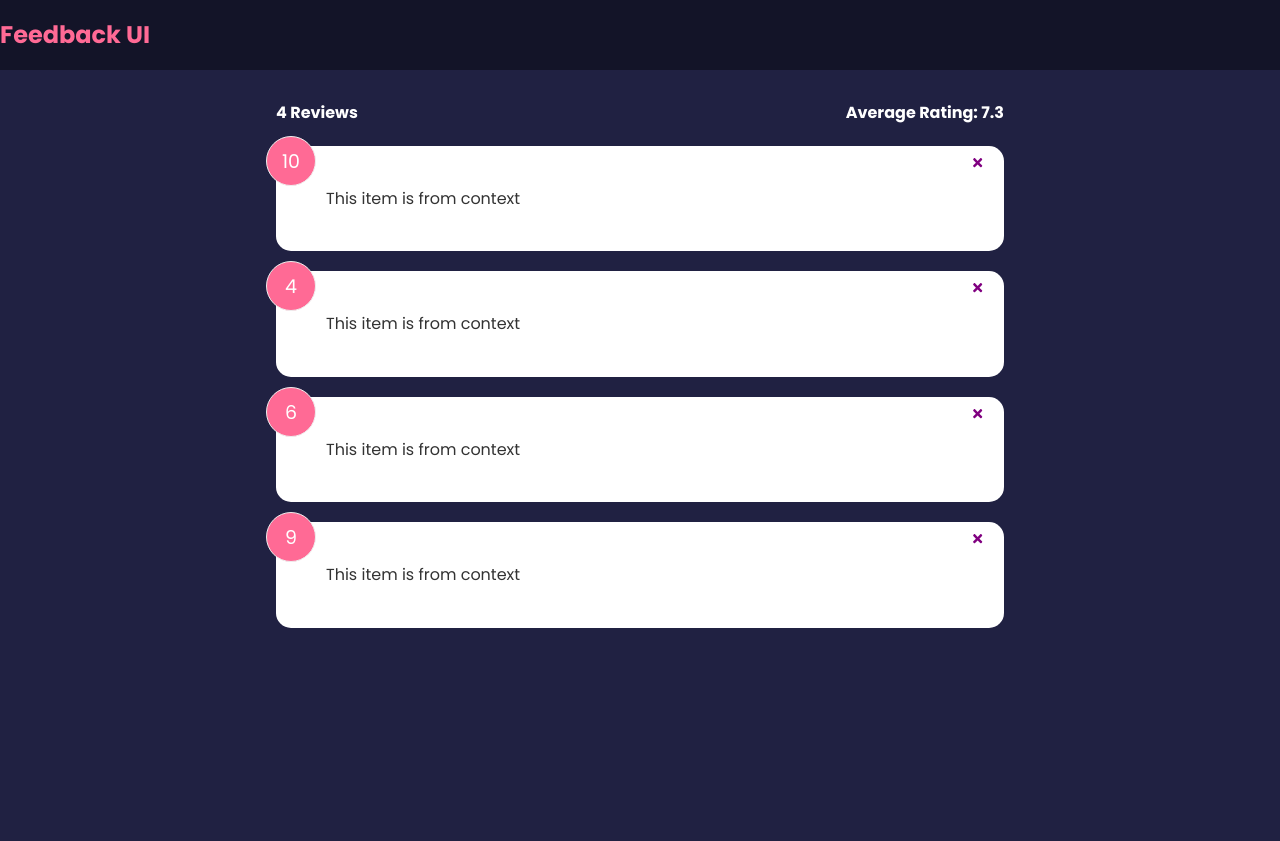
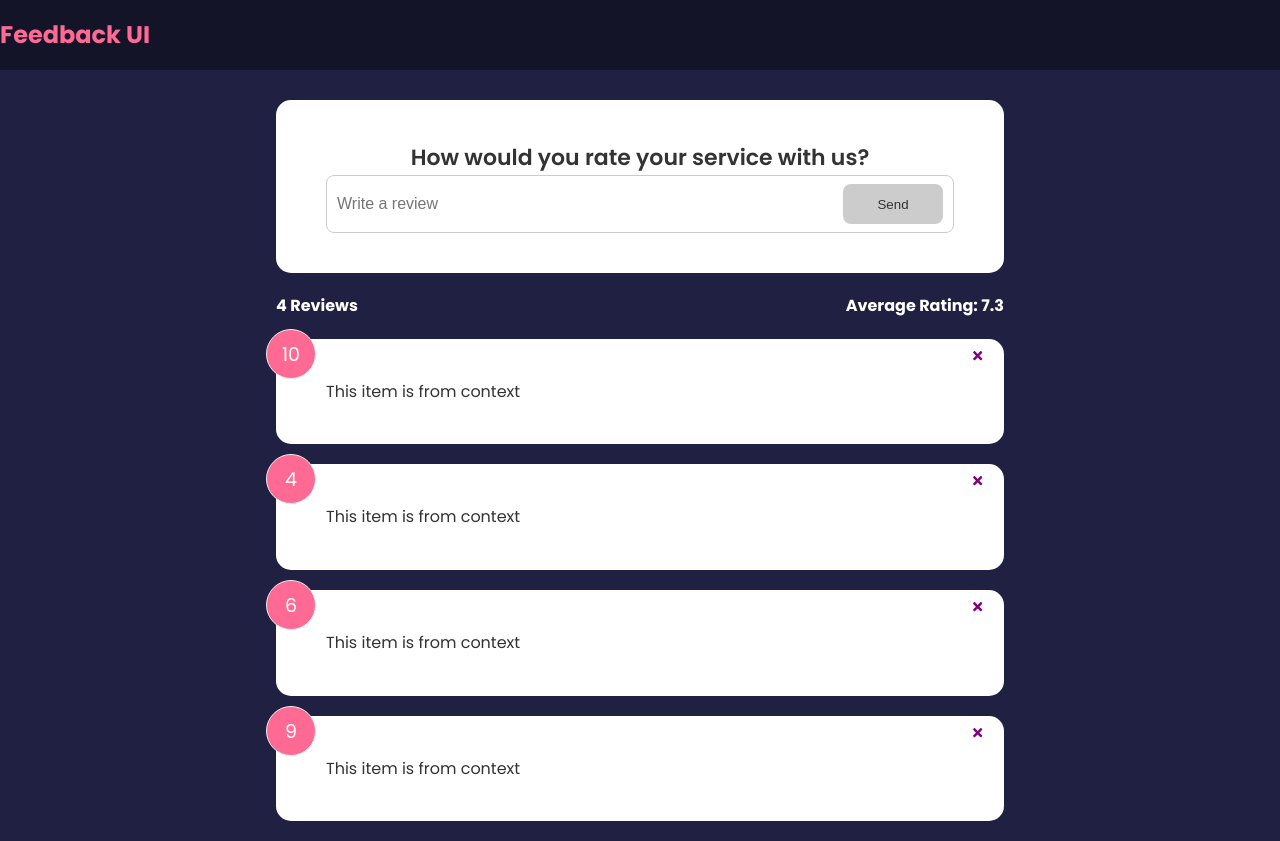
Before and after one commit to Frostblazer/feedback-app, a React (Create React App) app: page / in a window 1280 px wide. Before the commit the page ends 800 px from the top, so only its background shows below. Built offline with nearby package versions, Linux system fonts and the light colour scheme.

Commit message:
Created button component, added state to form, and validation.

```diff
--- a/src/App.js
+++ b/src/App.js
@@ -2,6 +2,7 @@
 import Header from "./components/Header";
 import FeedbackData from "./data/feedbackdata";
 import FeedbackStats from "./components/FeedbackStats";
+import FeedbackForm from "./components/FeedbackForm";
 
 import FeedbackList from "./components/FeedbackList";
 
@@ -18,6 +19,7 @@
     <>
       <Header />
       <div className="container">
+        <FeedbackForm />
         <FeedbackStats feedback={feedback} />
         <FeedbackList feedback={feedback} handleDelete={deleteFeedback} />
       </div>
--- /dev/null
+++ b/src/components/FeedbackForm.jsx
@@ -0,0 +1,46 @@
+import React from "react";
+import Card from "./shared/Card";
+import { useState } from "react";
+import Button from "./shared/Button";
+
+function FeedbackForm() {
+  const [text, setText] = useState("");
+  const [btnDisabled, setBtnDisabled] = useState(true);
+  const [message, setMessage] = useState("");
+
+  const handleTextChange = (e) => {
+    if (text === " ") {
+      setBtnDisabled(true);
+      setMessage(true);
+    } else if (text !== " " && text.trim().length <= 10) {
+      setMessage("Text must be at least 10 characters");
+      setBtnDisabled(true);
+    } else {
+      setMessage(null);
+      setBtnDisabled(false);
+    }
+    setText(e.target.value);
+  };
+  return (
+    <Card>
+      <form>
+        <h2>How would you rate your service with us?</h2>
+        {/* todo rating select component */}
+        <div className="input-group">
+          <input
+            onChange={handleTextChange}
+            type="text"
+            placeholder="Write a review"
+            value={text}
+          />
+          <Button type="submit" isDisabled={btnDisabled}>
+            Send
+          </Button>
+        </div>
+        {message && <div className="message">{message}</div>}
+      </form>
+    </Card>
+  );
+}
+
+export default FeedbackForm;
--- /dev/null
+++ b/src/components/shared/Button.jsx
@@ -0,0 +1,25 @@
+import React from "react";
+import PropTypes from "prop-types";
+
+function Button({ children, version, type, isDisabled }) {
+  return (
+    <button type={type} disabled={isDisabled} className={`btn btn-${version}`}>
+      {children}
+    </button>
+  );
+}
+
+Button.defaultProps = {
+  version: "primary",
+  type: "button",
+  isDisabled: false,
+};
+
+Button.propTypes = {
+  children: PropTypes.node.isRequired,
+  version: PropTypes.string,
+  type: PropTypes.string,
+  isDisabled: PropTypes.bool,
+};
+
+export default Button;
```
